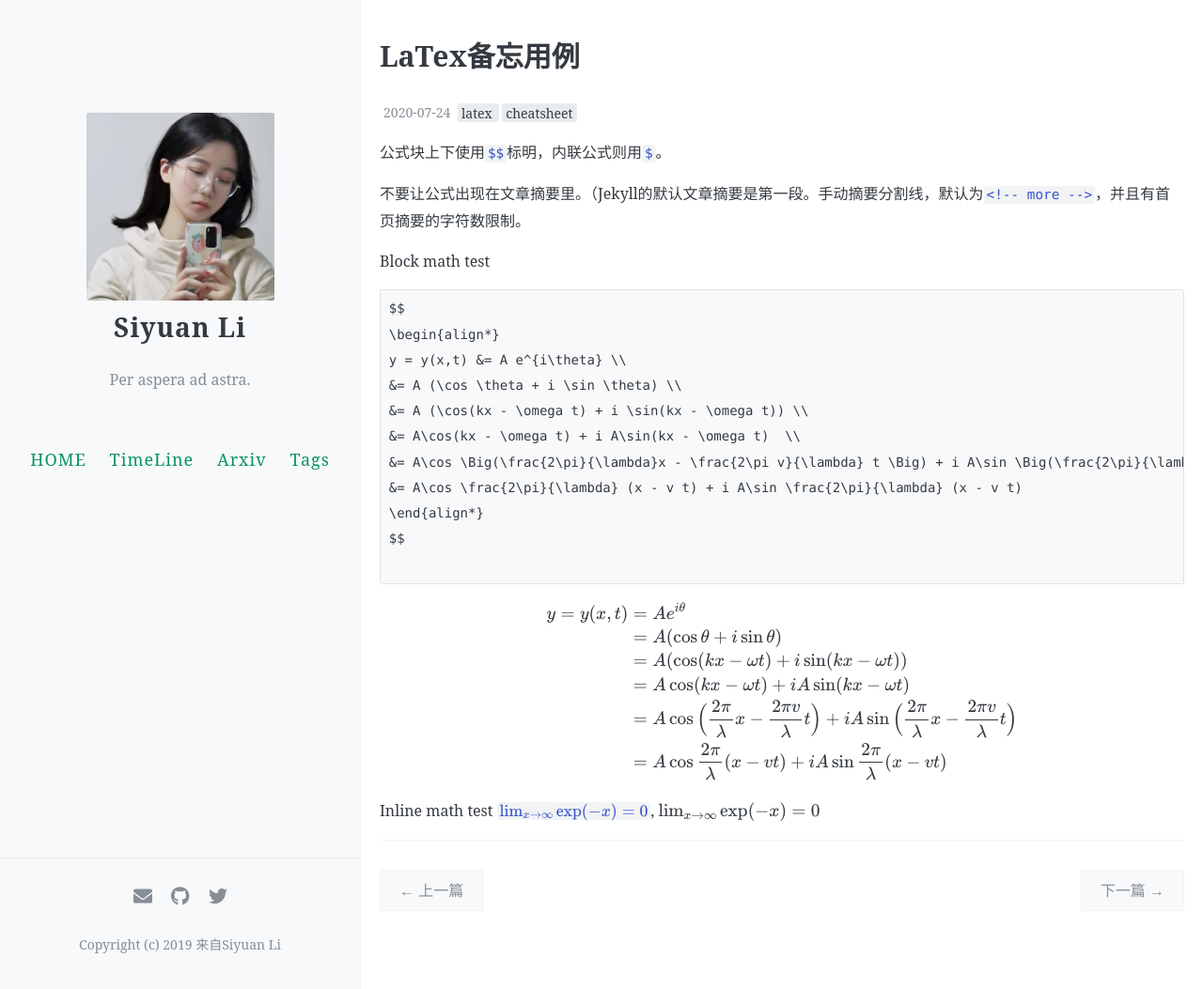
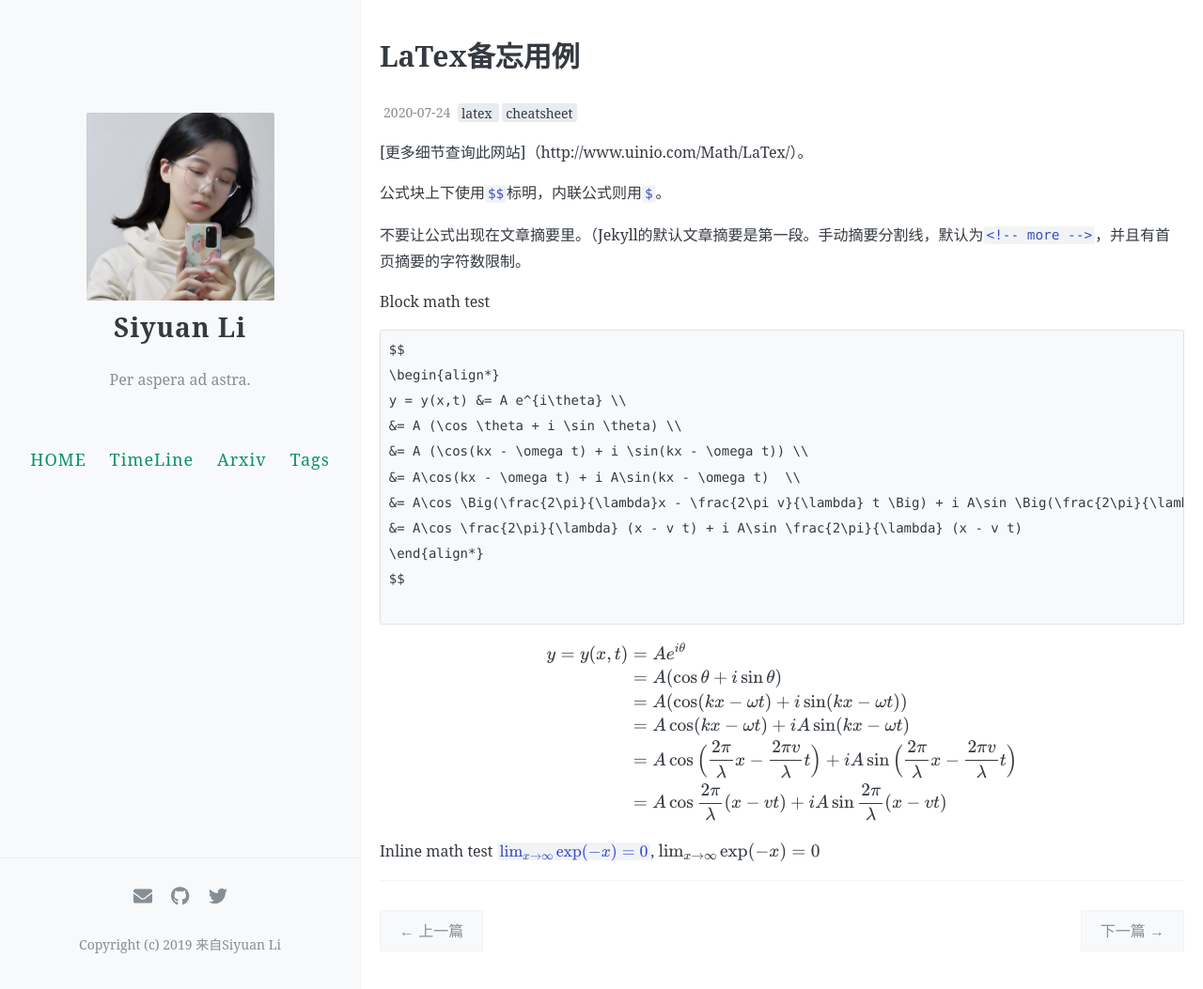
Before and after one commit to ApolloLSY/Attic, a Jekyll site: the page built from _posts/2020-07-24-latex-cheatsheet.md, in a window 1280 px wide and 1053 px high. Shown: the whole window at 94% size. Built offline with Jekyll 4.4.1, drawn with Linux system fonts in a browser that asks for light colours; formulas are drawn with MathJax 3; comment, search, counter and statistics services are not loaded.

Commit message:
Update 2020-07-24-latex-cheatsheet.md

```diff
--- a/_posts/2020-07-24-latex-cheatsheet.md
+++ b/_posts/2020-07-24-latex-cheatsheet.md
@@ -5,6 +5,9 @@ date: 2020-07-24
 tags: [latex, cheatsheet]
 comments: true
 ---
+
+[更多细节查询此网站]（http://www.uinio.com/Math/LaTex/）。
+
 公式块上下使用`$$`标明，内联公式则用`$`。
 
 不要让公式出现在文章摘要里。（Jekyll的默认文章摘要是第一段。手动摘要分割线，默认为`<!-- more -->`，并且有首页摘要的字符数限制。
```
